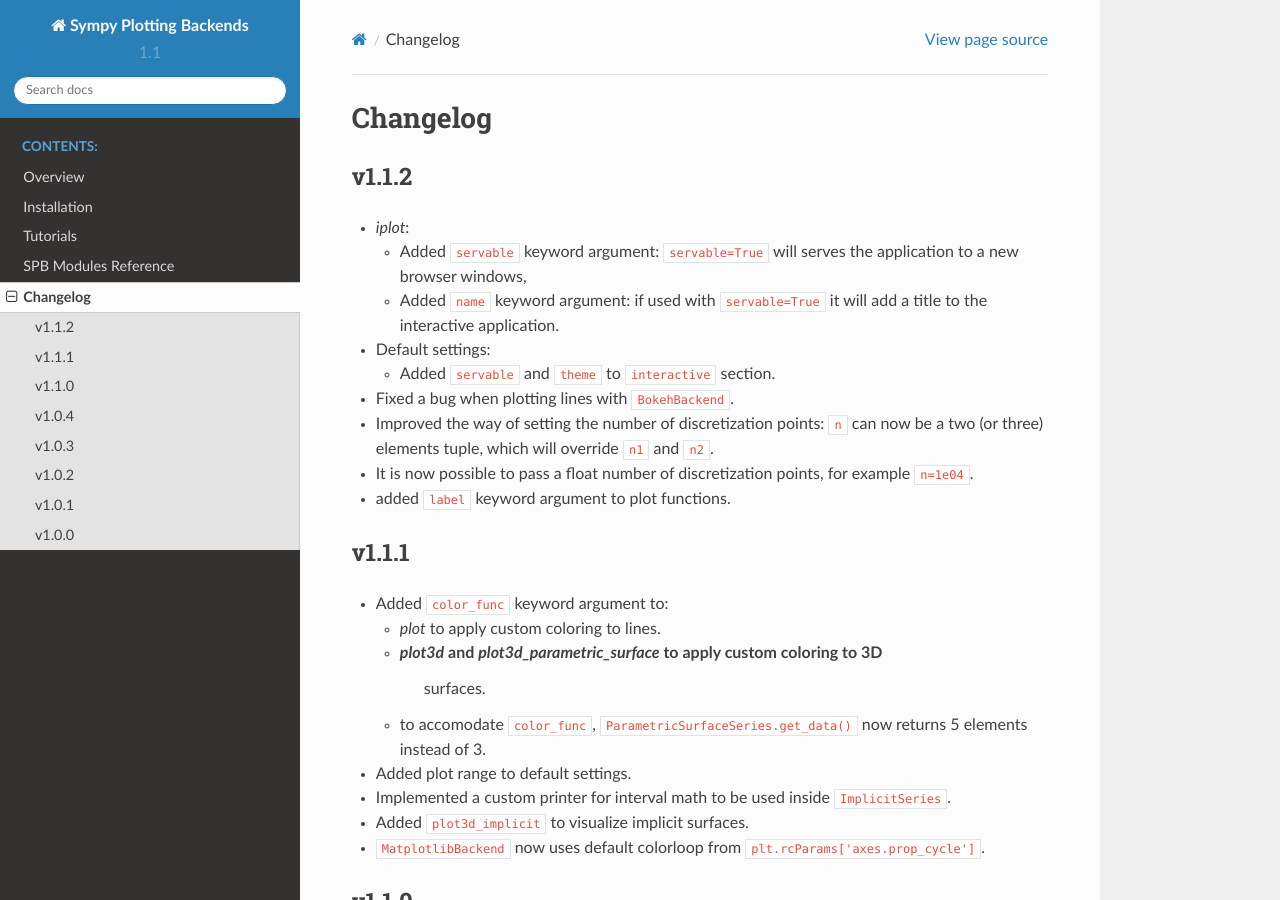
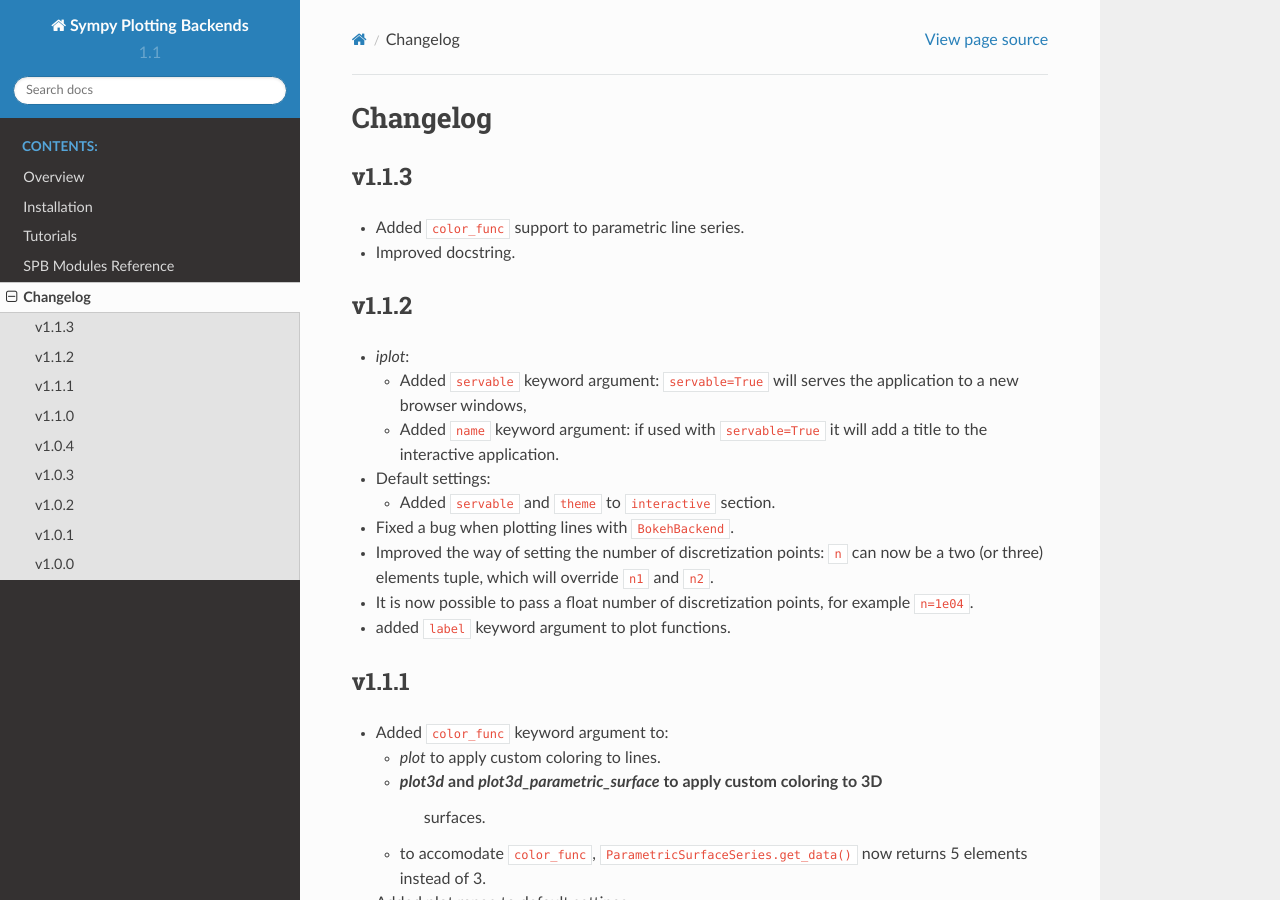
Before and after one commit to Davide-sd/sympy-plot-backends, a Sphinx documentation site: the page built from doc/source/changelog.rst, in a window 1280 px wide and 900 px high. Built offline with Sphinx 7.4.7 and the Read the Docs theme 2.0.0, drawn with Linux system fonts in a browser that asks for light colours.

Commit message:
version bump

```diff
--- a/doc/source/changelog.rst
+++ b/doc/source/changelog.rst
@@ -1,6 +1,14 @@
 ==========
  Changelog
 ==========
+
+
+v1.1.3
+======
+
+* Added ``color_func`` support to parametric line series.
+* Improved docstring.
+
 
 v1.1.2
 ======
--- a/spb/_version.py
+++ b/spb/_version.py
@@ -1 +1 @@
-__version__ = "1.1.2"
+__version__ = "1.1.3"
```
